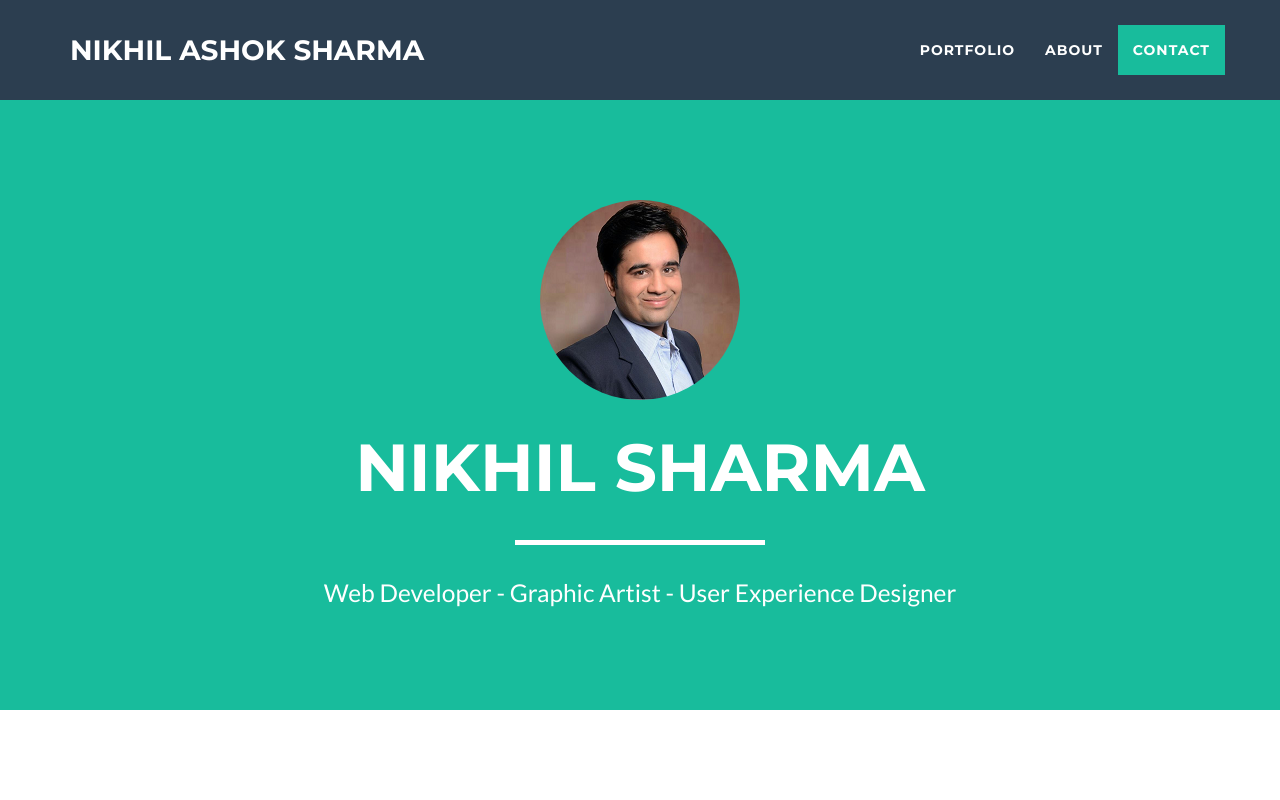
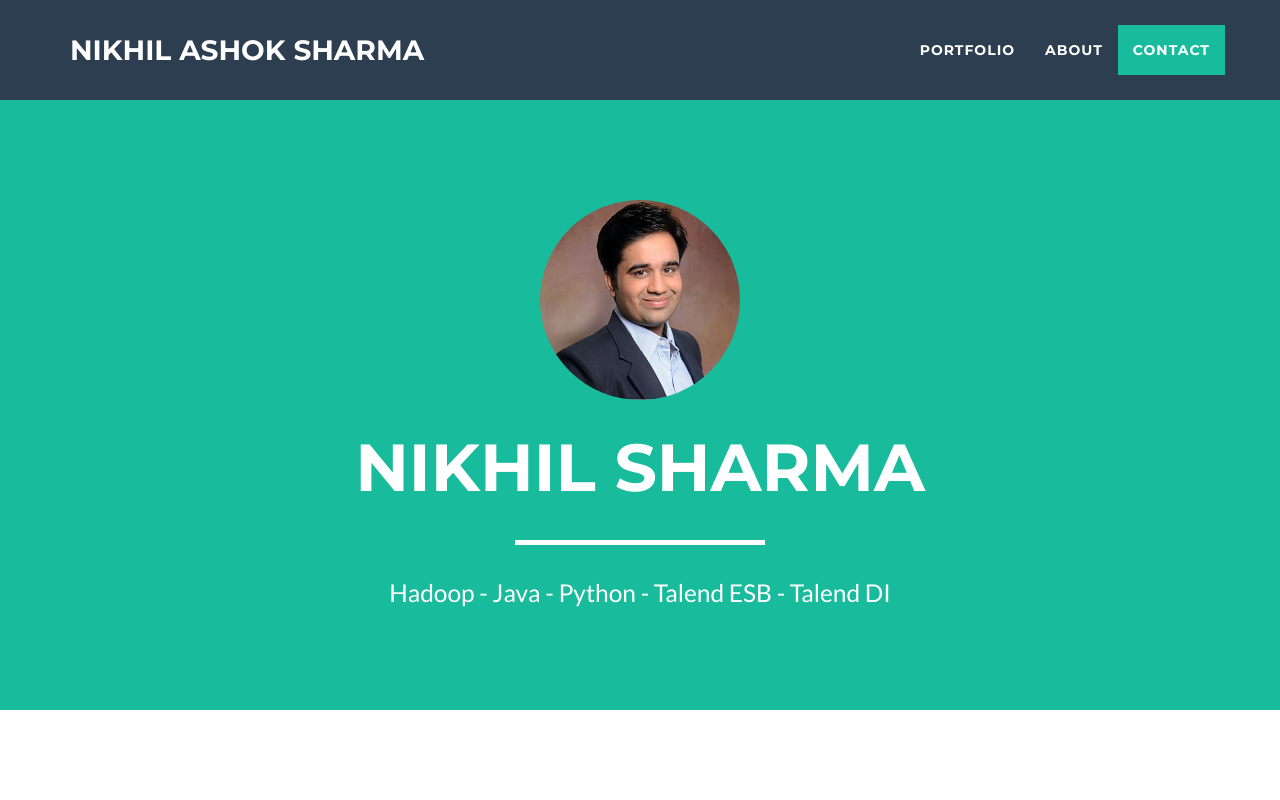
Before and after one commit to nikhilashoksharma/nikhilashoksharma.github.io, a website: page pages/index.html in a window 1280 px wide. Shown: the top 800 px of the page. Drawn offline with nearby package versions, Linux system fonts and the light colour scheme; files that its build step writes are made by us from their sources.

Commit message:
Skills added

```diff
--- a/pages/index.html
+++ b/pages/index.html
@@ -75,7 +75,7 @@
                     <div class="intro-text">
                         <span class="name">Nikhil Sharma</span>
                         <hr class="star-light">
-                        <span class="skills">Web Developer - Graphic Artist - User Experience Designer</span>
+                        <span class="skills">Hadoop - Java - Python - Talend ESB - Talend DI</span>
                     </div>
                 </div>
             </div>
```
